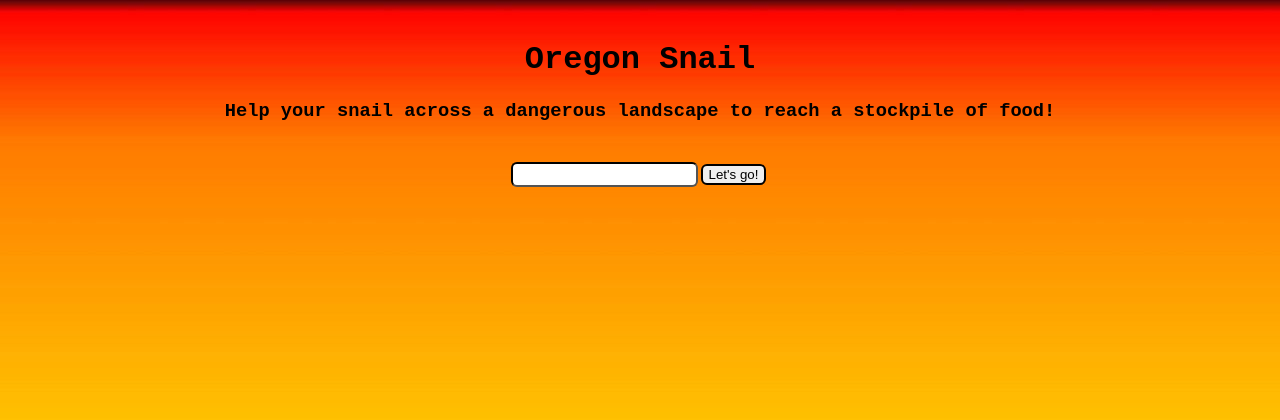
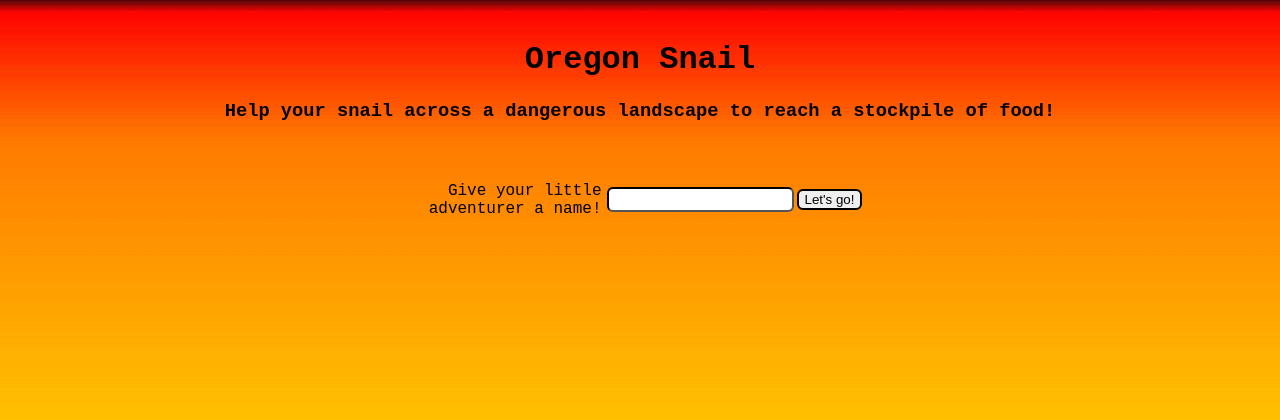
Before and after one commit to Phil-Welsh/Project_Zero, a PHP site: page / in a window 1280 px wide. Shown: the top 420 px of the page. Run offline with PHP 8.4, Linux system fonts and the light colour scheme.

Commit message:
Added text to name input container. Styled text in CSS. Added to README.

```diff
--- a/index.html
+++ b/index.html
@@ -21,8 +21,9 @@
 
     <!-- Container for the name input field and button that disappear once button is clicked -->
     <div id = "nameContainer">
-        <input type="text" id = "nameInput">
-        <button class= "btn" id = "nameInputButton">Let's go!</button>
+        <p id = "nameExplainerText">Give your little adventurer a name!</p>
+        <input type ="text" id = "nameInput">
+        <button class = "btn" id = "nameInputButton">Let's go!</button>
     </div>
 
     <!-- Container for the left hand stats container, middle snail image, and right side buttons -->
--- a/styles/styles.css
+++ b/styles/styles.css
@@ -63,6 +63,13 @@ li {
   display: flex;
   align-items: center;
   justify-content: center;
+}
+
+#nameExplainerText {
+  width: 15vw;
+  word-wrap: break-word;
+  text-align: right;
+  padding: 5px;
 }
 
 #nameInput {
```
Also changed, not shown: README.md.
